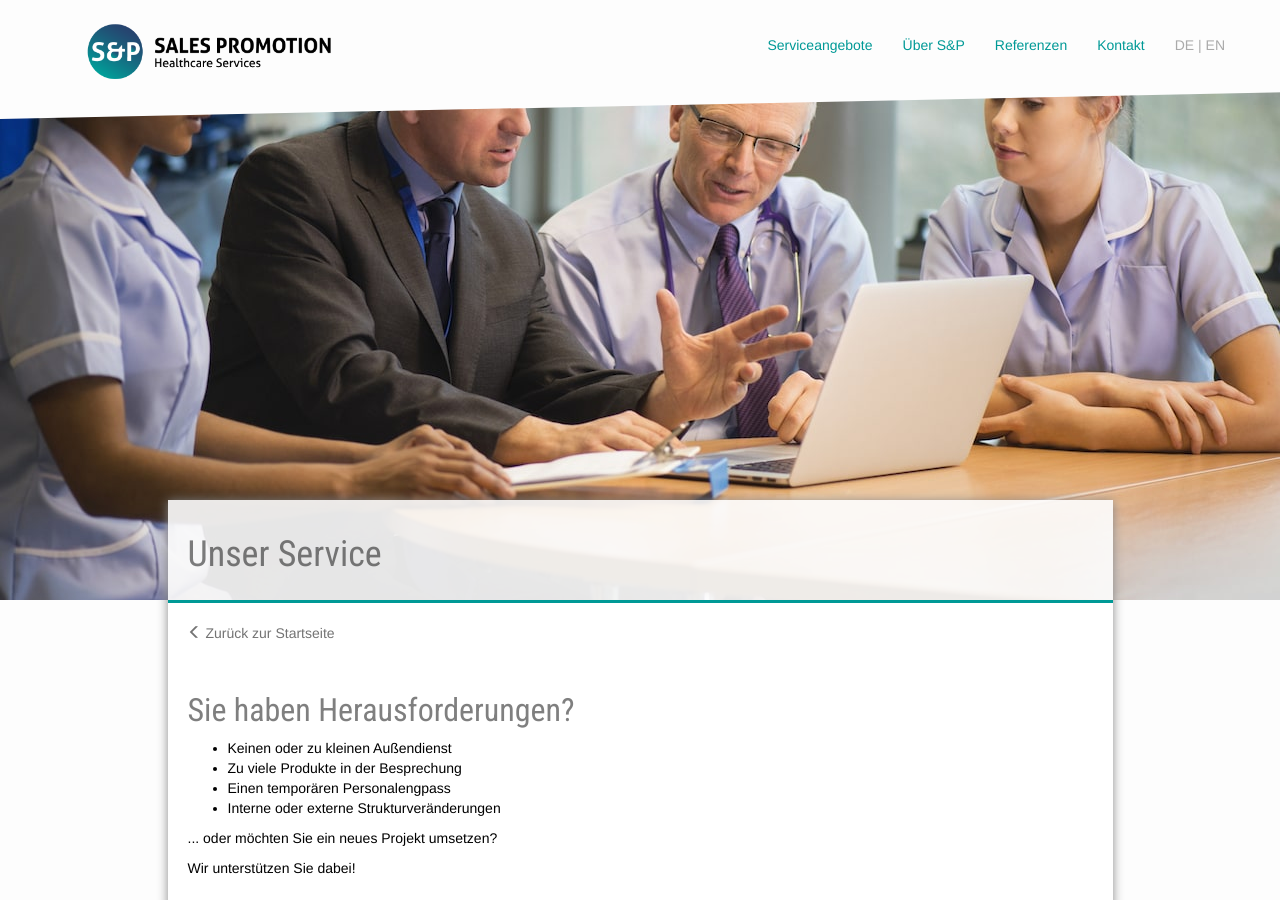
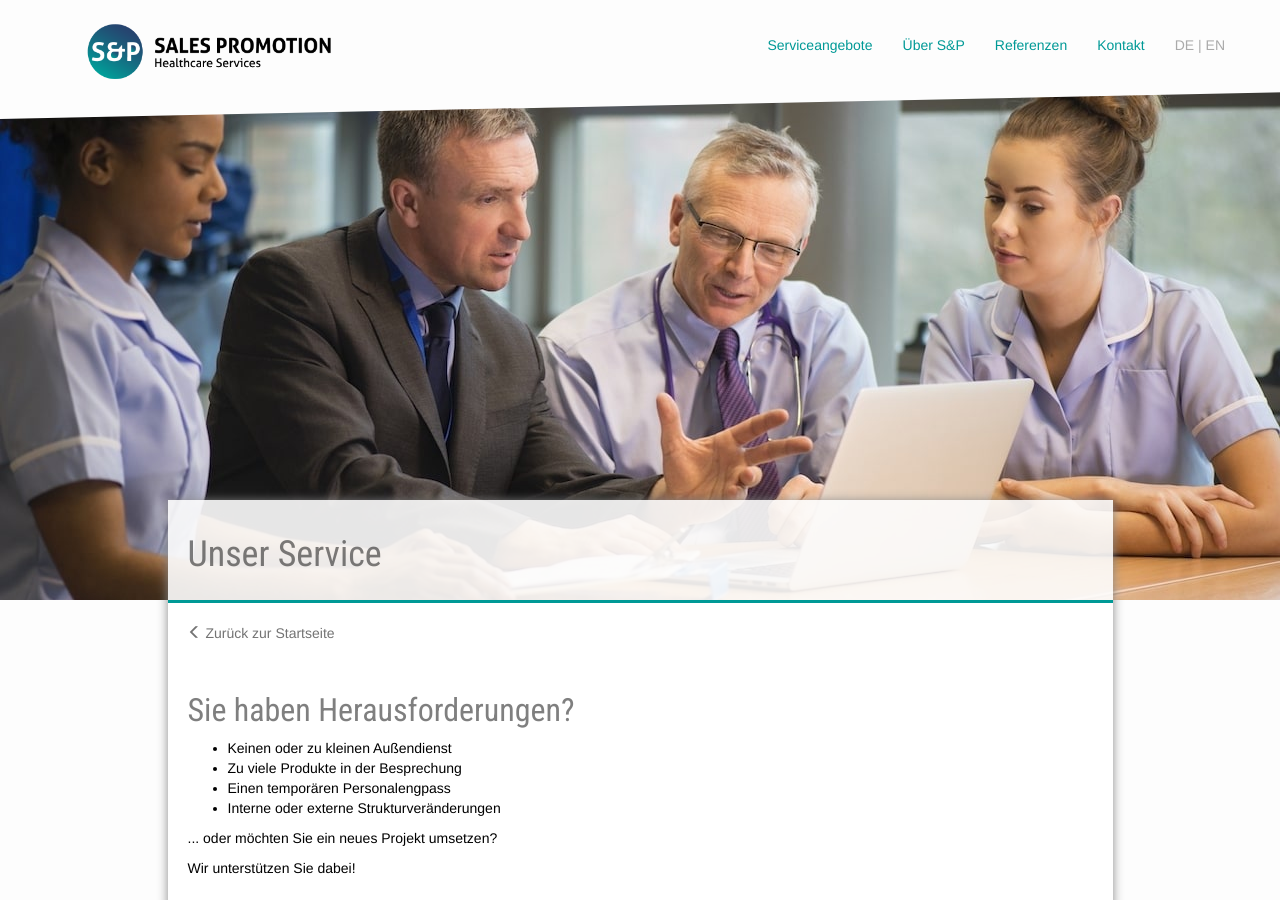
Before and after one commit to samlawski/sp-healthcare, a Jekyll site: the page built from loesungen.html, in a window 1280 px wide and 900 px high. Built offline with Jekyll 4.4.1, drawn with Linux system fonts in a browser that asks for light colours; nearby versions of some CDN libraries.

Commit message:
change services picture

```diff
--- a/en/solutions.html
+++ b/en/solutions.html
@@ -1,7 +1,7 @@
 ---
 layout: angebot_en
 permalink: /en/solutions/
-header_image_path: /assets/images/v3/bild6.jpg
+header_image_path: /assets/images/v3/bild6cut.jpg
 title: Our Service
 bild_position_nach_schlagwort: 3
 schlagworte:
--- a/loesungen.html
+++ b/loesungen.html
@@ -1,7 +1,7 @@
 ---
 layout: angebot
 permalink: /loesungen/
-header_image_path: /assets/images/v3/bild6.jpg
+header_image_path: /assets/images/v3/bild6cut.jpg
 title: Unser Service
 bild_position_nach_schlagwort: 3
 schlagworte:
```
Also changed, not shown: assets/images/v3/bild6cut.jpg (added).
